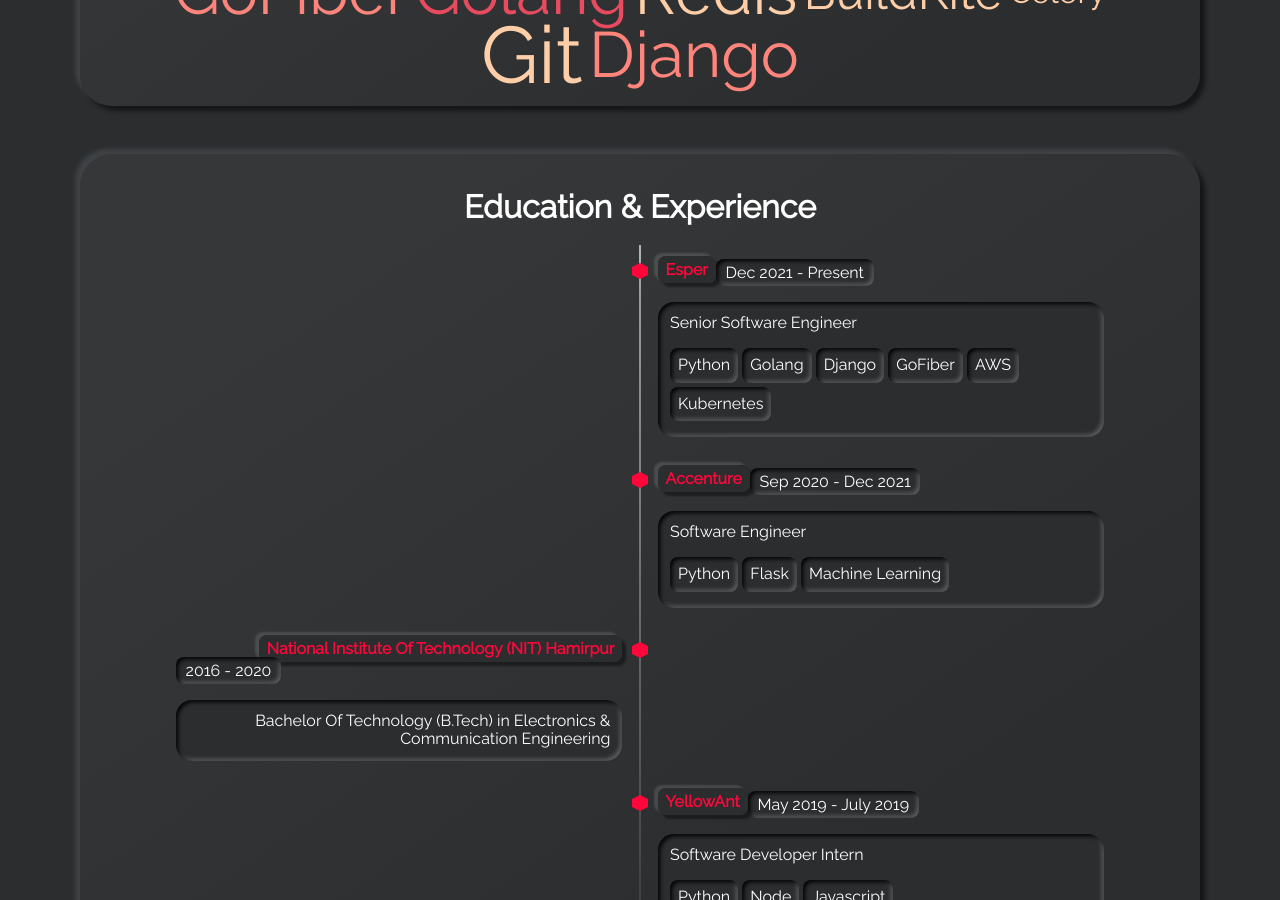
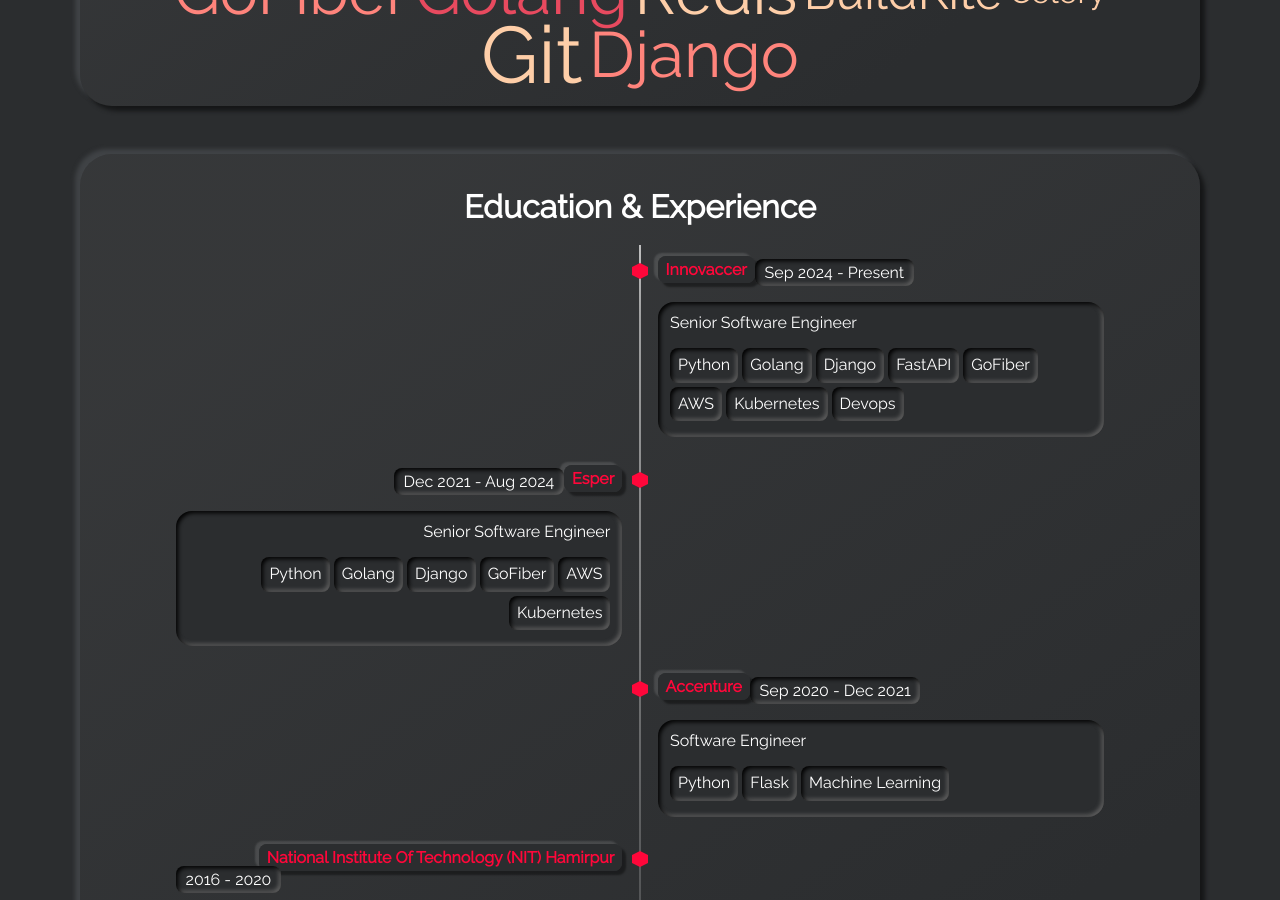
Before and after one commit to ashky23/ashky23.github.io, a Jekyll site: the page built from index.html, in a window 1280 px wide and 900 px high, scrolled down 1682 px. Built offline with Jekyll 4.4.1, drawn with Linux system fonts in a browser that asks for light colours.

Commit message:
Update timeline.yml

```diff
--- a/_data/timeline.yml
+++ b/_data/timeline.yml
@@ -17,9 +17,24 @@
 #     - tag: Rails
 #   timeline-side: right
 
+- title: Innovaccer
+  title-url: https://innovaccer.com/
+  date: Sep 2024 - Present
+  subtitle: Senior Software Engineer
+  tags:
+    - tag: Python
+    - tag: Golang
+    - tag: Django
+    - tag: FastAPI
+    - tag: GoFiber
+    - tag: AWS
+    - tag: Kubernetes
+    - tag: Devops
+  timeline-side: right
+
 - title: Esper
   title-url: https://esper.io/
-  date: Dec 2021 - Present
+  date: Dec 2021 - Aug 2024
   subtitle: Senior Software Engineer
   tags:
     - tag: Python
@@ -28,7 +43,7 @@
     - tag: GoFiber
     - tag: AWS
     - tag: Kubernetes
-  timeline-side: right
+  timeline-side: left
 
 - title: Accenture
   title-url: https://www.accenture.com/in-en
```
